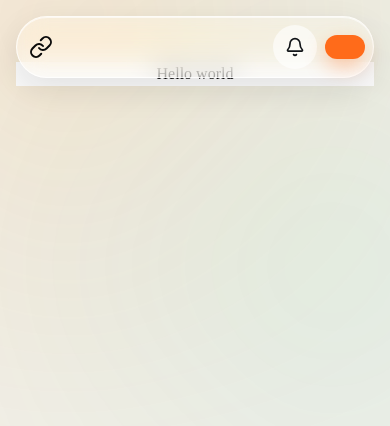
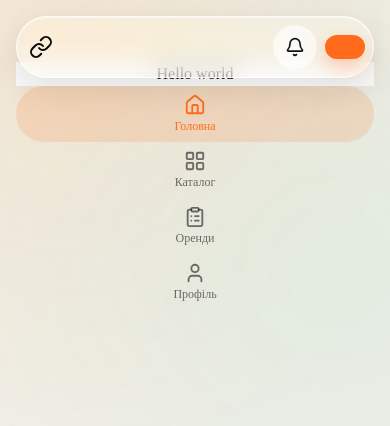
Before and after one commit to Ddmlnk/ToolRent, a Next.js app in the folder toolrent/: page / in a window 390 px wide. Shown: the top 426 px of the page. Built offline with nearby package versions, Linux system fonts and the light colour scheme.

Commit message:
feat: add mobile tab bar

```diff
--- a/toolrent/app/layout.tsx
+++ b/toolrent/app/layout.tsx
@@ -3,6 +3,7 @@ import { Geist, Geist_Mono } from "next/font/google";
 import "./globals.css";
 import Navbar from "@/components/layout/NavBar";
 import Background from "@/components/layout/Background";
+import TabBar from "@/components/layout/TabBar";
 
 const geistSans = Geist({
   variable: "--font-geist-sans",
@@ -23,11 +24,12 @@ export default function RootLayout({ children }: LayoutProps<"/">) {
   return (
     <html lang="en" className={`${geistSans.variable}  h-full antialiased`}>
       <body
-        className={`${geistSans.variable} ${geistMono.variable} antialiased bg-[#F3EFE8] px-4 md:px-8`}
+        className={`${geistSans.variable} ${geistMono.variable} antialiased bg-[#F3EFE8] px-4 md:px-8 pb-28 md:pb-0`}
       >
         <Background />
         <Navbar />
         {children}
+        <TabBar />
       </body>
     </html>
   );
--- /dev/null
+++ b/toolrent/components/layout/TabBar.tsx
@@ -0,0 +1,36 @@
+"use client";
+
+import Link from "next/link";
+
+import { ClipboardList, House, LayoutGrid, User } from "lucide-react";
+import { usePathname } from "next/navigation";
+
+const tabs = [
+  { href: "/", label: "Головна", icon: House },
+  { href: "/catalog", label: "Каталог", icon: LayoutGrid },
+  { href: "/bookings", label: "Оренди", icon: ClipboardList },
+  { href: "/profile", label: "Профіль", icon: User },
+];
+
+export default function TabBar() {
+  const pathname = usePathname();
+  return (
+    <nav>
+      {tabs.map(({ href, label, icon: Icon }) => {
+        const isActive = pathname === href;
+        return (
+          <Link
+            key={href}
+            href={href}
+            className={`flex flex-1 flex-col items-center gap-0.5 rounded-full py-2 text-xs font-medium transition-colors ${
+              isActive ? "bg-brand/15 text-brand" : "text-ink/60"
+            }`}
+          >
+            <Icon size={22} />
+            {label}
+          </Link>
+        );
+      })}
+    </nav>
+  );
+}
```
